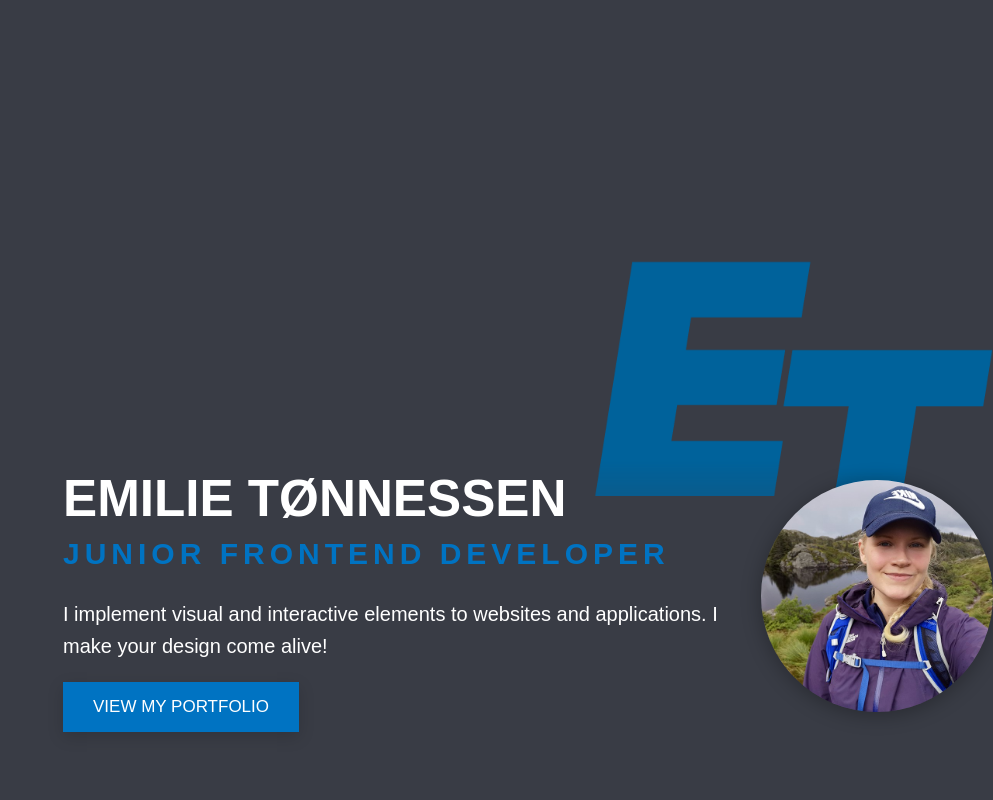
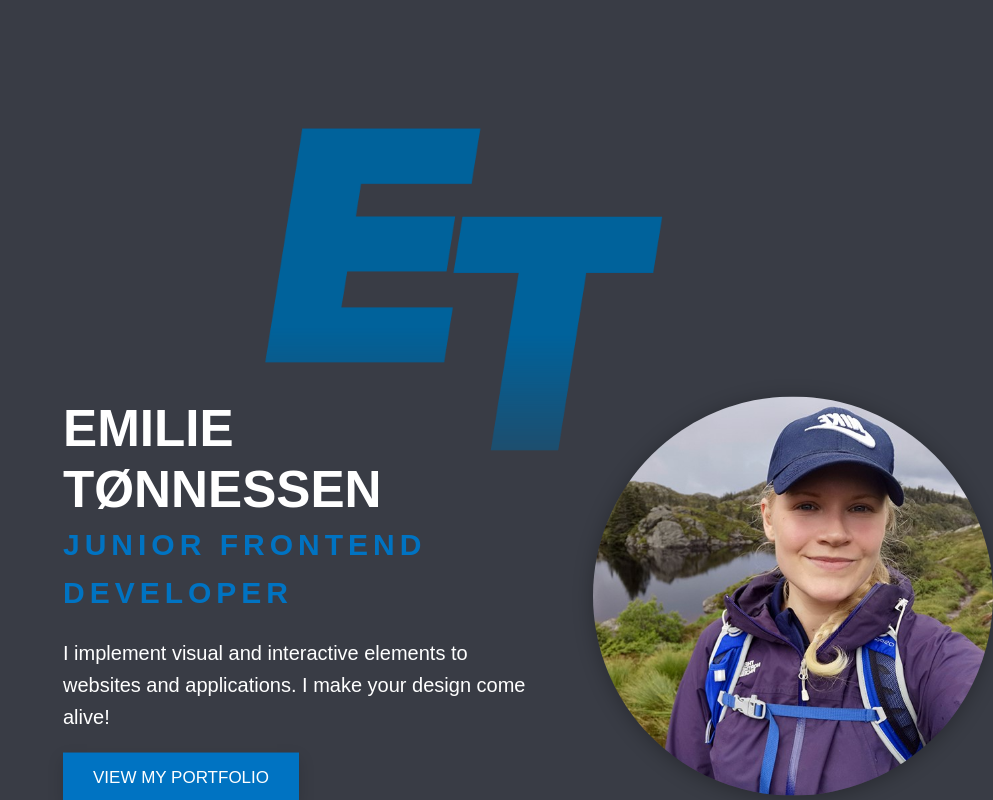
Before and after one commit to emilietonnessen/industry-knowledge_v2, a React (Create React App) app: page / in a window 1280 px wide. Shown: the part 600-1400 px from the top of the page, without its empty margins (287-1280 px from the left). Built offline with nearby package versions, Linux system fonts and the light colour scheme; some icons are missing; a web font is replaced by a local one.

Commit message:
Fixing up the landingpage

```diff
--- a/src/components/Hero.tsx
+++ b/src/components/Hero.tsx
@@ -1,19 +1,31 @@
 import Button from './UI/Button';
+import logo from '../assets/logo.png';
+import emilie1 from '../assets/emilie-1-2.jpg'
 
-interface HeroProps {
-    headline: string;
-    jobTitle: string;
-    children: React.ReactNode;
-}
+const Hero: React.FC = () => {
+    return (
+        <header className="hero">
 
-const Hero: React.FC<HeroProps> = ({headline, jobTitle, children}) => {
-    return (
-        <div className="hero">
-            <h1 className="hero__headline">{headline}</h1>
-            <h2 className="hero__job-title">{jobTitle}</h2>
-            <p className="hero__text">{children}</p>
-            <Button link="#portfolio">View my portfolio</Button>
-        </div>
+            {/* Text Content */}
+            <div className="hero__copywrite">
+                <h1 className="hero__headline">Emilie Tønnessen</h1>
+                <h2 className="hero__job-title">Junior Frontend Developer</h2>
+                <p className="hero__text">I implement visual and interactive elements to websites and applications. I make your design come alive!</p>
+                <Button link="#portfolio">View my portfolio</Button>
+            </div>
+
+
+            {/* Logo */}
+            <img src={logo} alt="Logo" className="hero__img hero__logo"/>
+
+
+            {/* Graphic Content */}
+            <div className="profile hero__graphics">
+                <img src={emilie1} alt="Profile of Emilie Tonnessen" className="hero__profile-image"/>
+            </div>
+
+
+        </header>
     );
 }
 
--- a/src/components/Layout/Main.tsx
+++ b/src/components/Layout/Main.tsx
@@ -1,6 +1,5 @@
-interface MainProps {
-    children: React.ReactNode;
-}
+import { MainProps } from "../../constants/interfaces";
+
 
 const Main: React.FC<MainProps> = ({children}) => (
     <main className={`main`}>
--- a/src/constants/interfaces.ts
+++ b/src/constants/interfaces.ts
@@ -16,8 +16,13 @@ export interface Project {
 
 
 
+
 // Layout ----------------------------------
 export interface NavigationMenuProps {
     isMenuOpen: string | boolean;
     onClick: () => void;
 }
+
+export interface MainProps {
+    children: React.ReactNode;
+}
--- a/src/pages/Landingpage.tsx
+++ b/src/pages/Landingpage.tsx
@@ -1,23 +1,12 @@
-import logo from '../assets/logo.png';
-import emilie1 from '../assets/emilie-1-2.jpg'
+import { Element } from 'react-scroll';
 import Hero from '../components/Hero';
-import { Element } from 'react-scroll';
 
-const Landingpage: React.FC = () => {
 
-    return (
-        <Element name="landingpage" className="landingpage">
+const Landingpage: React.FC = () => (
+    <Element name="landingpage" className="landingpage">
+        <Hero />
+    </Element>
+);
 
-                <Hero headline="Emilie Tønnessen" jobTitle="Junior Frontend Developer">
-                    I implement visual and interactive elements to websites and applications. I make your design come alive!
-                </Hero>
-                <div className="profile">
-                    <img src={emilie1} alt="Profile of Emilie Tonnessen" className="profile__img profile__img--emilie"/>
-                    <img src={logo} alt="Logo" className="profile__img profile__img--logo"/>
-                </div>
-
-        </Element>
-    );
-}
 
 export default Landingpage;
--- /dev/null
+++ b/src/sass/components/_hero.scss
@@ -0,0 +1,167 @@
+.hero {
+    // Container ----------------------------------------------
+    position: absolute;
+    top: 50%;
+    transform: translateY(-50%);
+    width: 100%;
+
+    display: grid;
+    grid-template-columns: 1fr max-content;
+    column-gap: 5rem;
+
+    z-index: 10;
+
+    @include respond(desktop) {
+        flex: 0 0 75%;
+    }
+
+    @include respond(tablet-port) {
+        flex: 0 0 70%;
+    }
+
+    @include respond(mobile-lg) {
+        padding-right: 0;
+    }
+
+
+
+
+
+    // Text Content --------------------------------------------
+    &__copywrite {
+        align-self: center;
+    }
+
+
+    &__headline {
+        font-size: 7.5rem;
+        text-transform: uppercase;
+        line-height: 1.2;
+
+        @include respond(laptop-lg) {
+            font-size: clamp(5rem, 4vw, 7.5rem);
+        }
+
+        @include respond(mobile-lg) {
+            font-size: clamp(3rem, 8vw, 6rem);
+        }
+    }
+
+
+
+    &__job-title {
+        text-transform: uppercase;
+        color: $color-primary;
+        font-size: 3rem;
+        letter-spacing: 8px;
+        margin-bottom: 3rem;
+
+        @include respond(laptop-lg) {
+            margin-bottom: 2rem;
+            letter-spacing: 5px;
+        }
+
+        @include respond(tablet-port) {
+            font-size: 2.5rem;
+            letter-spacing: 3px;
+        }
+
+        @include respond(mobile-lg) {
+            font-size: clamp(1.8rem, 5vw, 2.5rem);
+        }
+    }
+
+
+
+    &__text {
+        font-size: 2.2rem;
+        font-weight: 200;
+        line-height: 1.6;
+        margin-bottom: 2rem;
+
+        @include respond(laptop-lg) {
+            font-size: 2rem;
+        }
+
+        @include respond(tablet-port) {
+            font-size: 1.8rem;
+            //letter-spacing: 3px;
+        }
+    }
+
+
+
+
+
+
+
+    // Graphic Content ----------------------------------------
+    &__graphics {
+        position: relative;
+
+        @include respond(mobile-lg) {
+            position: absolute;
+
+            grid-column: 1 / 2;
+            grid-row: 1 / 2;
+            width: 22rem;
+            transform: translateY(12rem) translateX(0rem);
+        }
+    }
+
+
+    &__profile-image {
+        width: 100%;
+        max-width: 40rem;
+        max-height: 40rem;
+
+        border-radius: 100%;
+        z-index: 10;
+        position: relative;
+        box-shadow: 0 .3rem 2rem rgba($color-black, .3);
+        transition: ease-in-out .3s;
+
+        @include respond(mobile-lg) {
+            //display: none;
+        }
+
+        &:hover {
+            transform: rotate(10deg);
+            animation: rotate 1s;
+        }
+    }
+
+
+    &__logo {
+        position: absolute;
+        top: -27rem;
+        right: 33rem;
+        width: 40rem;
+        z-index: 1;
+
+        /* @include respond(desktop) {
+            width: 30rem;
+            top: -15rem;
+            right: -10rem;
+        }
+
+        @include respond(laptop) {
+            right: -5rem;
+        }
+
+        @media only screen and (max-width: $bp-tab-land) {
+            width: 25rem;
+            top: -15rem;
+            right: -3rem;
+        }
+
+        @include respond(tablet-port) {
+            top: -15rem;
+            right: -3rem;
+        }
+
+        @include respond(mobile-lg) {
+            display: none;
+        } */
+    }
+}
--- a/src/sass/pages/_landingpage.scss
+++ b/src/sass/pages/_landingpage.scss
@@ -1,7 +1,4 @@
-// Landingpage ----------------------------------------
 .landingpage {
-    display: flex;
-    align-items: center;
     position: relative;
 
     @include respond(laptop) {
@@ -21,142 +18,3 @@
         box-sizing: border-box;
     }
 }
-
-.hero {
-    flex: 0 0 70%;
-    padding-right: 3rem;
-    z-index: 10;
-
-    @include respond(desktop) {
-        flex: 0 0 75%;
-    }
-
-    @include respond(tablet-port) {
-        flex: 0 0 70%;
-    }
-
-    @include respond(mobile-lg) {
-        grid-column: 1 / -1;
-        grid-row: 2 / 3;
-        padding-right: 0;
-    }
-
-    &__headline {
-        font-size: 7.5rem;
-        text-transform: uppercase;
-        line-height: 1.2;
-
-        @include respond(laptop-lg) {
-            font-size: clamp(5rem, 4vw, 7.5rem);
-        }
-
-        @include respond(mobile-lg) {
-            font-size: clamp(3rem, 8vw, 6rem);
-        }
-    }
-
-    &__job-title {
-        text-transform: uppercase;
-        color: $color-primary;
-        font-size: 3rem;
-        letter-spacing: 8px;
-        margin-bottom: 3rem;
-
-        @include respond(laptop-lg) {
-            margin-bottom: 2rem;
-            letter-spacing: 5px;
-        }
-
-        @include respond(tablet-port) {
-            font-size: 2.5rem;
-            letter-spacing: 3px;
-        }
-
-        @include respond(mobile-lg) {
-            font-size: clamp(1.8rem, 5vw, 2.5rem);
-        }
-    }
-
-    &__text {
-        font-size: 2.2rem;
-        font-weight: 200;
-        line-height: 1.6;
-        margin-bottom: 2rem;
-
-        @include respond(laptop-lg) {
-            font-size: 2rem;
-        }
-
-        @include respond(tablet-port) {
-            font-size: 1.8rem;
-            //letter-spacing: 3px;
-        }
-    }
-}
-
-.profile {
-    position: relative;
-
-    @include respond(mobile-lg) {
-        position: absolute;
-
-        grid-column: 1 / 2;
-        grid-row: 1 / 2;
-        width: 22rem;
-        transform: translateY(12rem) translateX(0rem);
-    }
-
-    &__img {
-        width: 100%;
-
-        &--emilie {
-            border-radius: 100%;
-            z-index: 10;
-            position: relative;
-            box-shadow: 0 .3rem 2rem rgba($color-black, .3);
-            transition: ease-in-out .3s;
-
-            @include respond(mobile-lg) {
-                //display: none;
-            }
-
-            &:hover {
-                transform: rotate(10deg);
-                animation: rotate 1s;
-            }
-        }
-
-        &--logo {
-            position: absolute;
-            top: -22rem;
-            right: 0;
-            width: 40rem;
-            z-index: 1;
-
-            /* @include respond(desktop) {
-                width: 30rem;
-                top: -15rem;
-                right: -10rem;
-            }
-
-            @include respond(laptop) {
-                right: -5rem;
-            }
-
-            @media only screen and (max-width: $bp-tab-land) {
-                width: 25rem;
-                top: -15rem;
-                right: -3rem;
-            }
-
-            @include respond(tablet-port) {
-                top: -15rem;
-                right: -3rem;
-            }
-
-            @include respond(mobile-lg) {
-                display: none;
-            } */
-        }
-    }
-}
--- a/src/sass/style.scss
+++ b/src/sass/style.scss
@@ -21,6 +21,7 @@
 @import './components/work-experience';
 @import './components/modal';
 @import './components/error';
+@import './components/hero';
 
 // Layout
 @import './layout/navigation';
--- a/src/server/projects.js
+++ b/src/server/projects.js
@@ -82,6 +82,20 @@ const projects = [
         'school': null,
         'languages': ['HTML', 'CSS']
     },
+    {
+        'id': 8,
+        'slug': 'holidaze',
+        'name': 'Holidaze',
+        'description': 'lorem ipsum',
+        'thumbnail': 'https://www.tonnessen.com/assets/holidaze.png',
+        'link': 'https://holidaze-theta.vercel.app/',
+        'github': 'https://github.com/emilietonnessen/Holidaze',
+        'school': {
+            'grade': 'waiting for grading',
+            'brief': 'This was a School assignment.'
+        },
+        'languages': ['HTML', 'CSS']
+    },
 ]
 
 export default projects;
```
